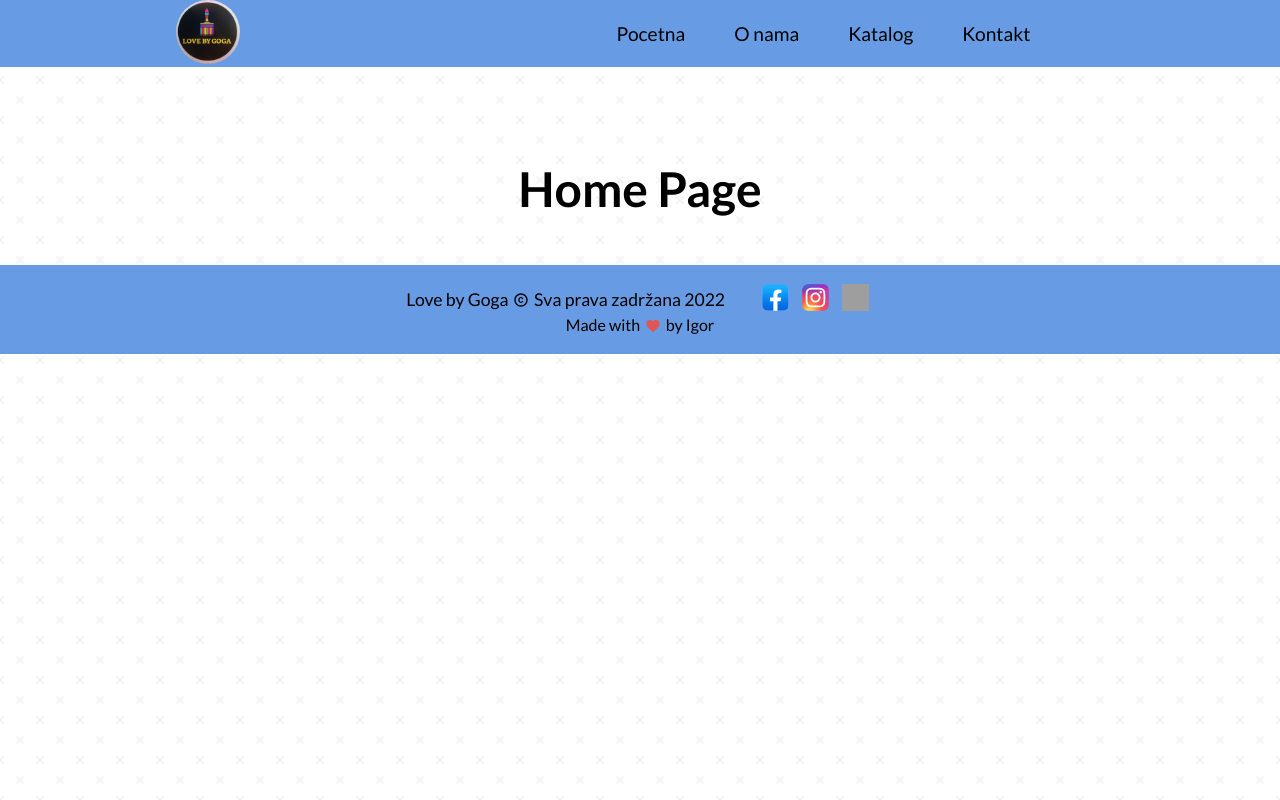
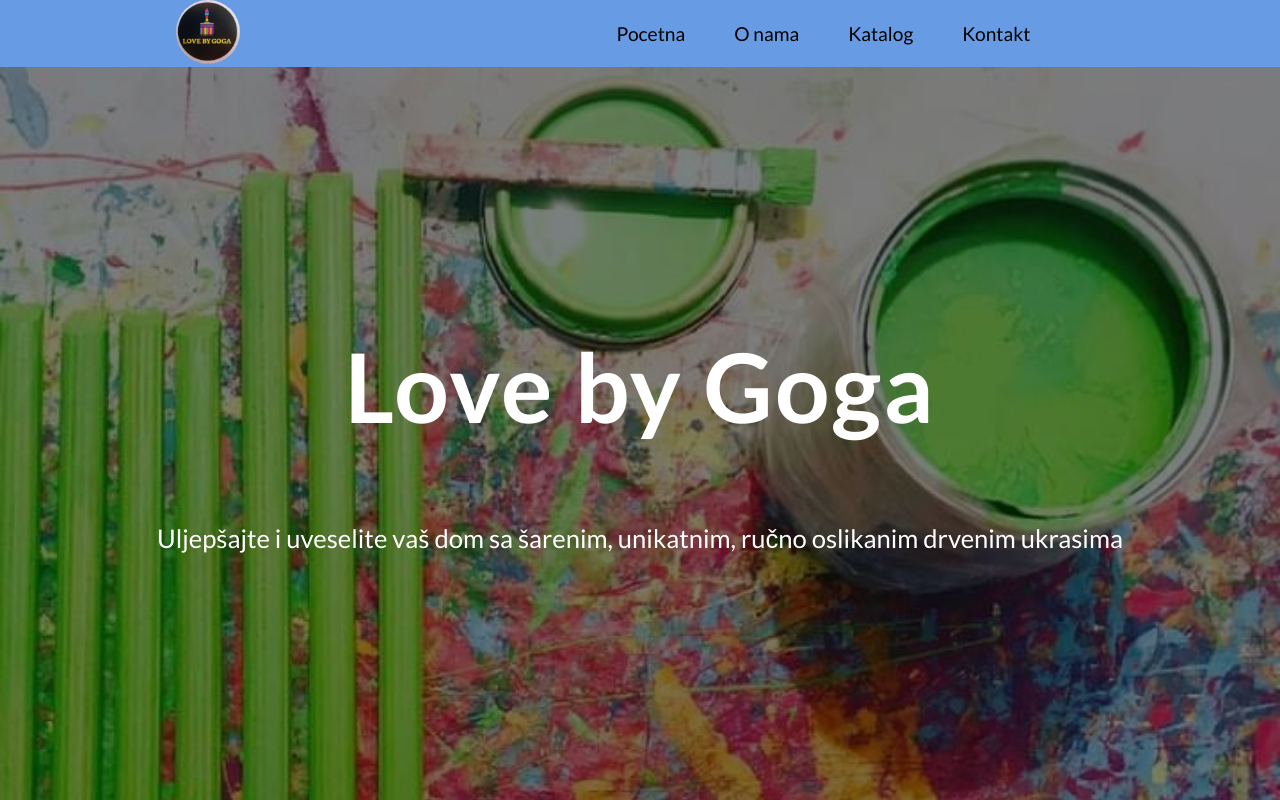
Before and after one commit to Munkiestar/goga-website, a React (Create React App) app: page / in a window 1280 px wide. Shown: the top 800 px of the page. Built offline with nearby package versions, Linux system fonts and the light colour scheme; grey boxes are pictures that could not be loaded.

Commit message:
ADD-main-page

```diff
--- a/src/App.js
+++ b/src/App.js
@@ -17,9 +17,7 @@
   return (
     <div className="app light-mode">
       <section className="container">
-        <Suspense fallback={<Loader />}>
-          <Navbar />
-        </Suspense>
+        <Navbar />
       </section>
 
       <section className="wrapper">
--- a/src/App.scss
+++ b/src/App.scss
@@ -17,6 +17,7 @@
 .app {
   font-family: "Lato", sans-serif;
   width: 100%;
+  height: auto;
 }
 
 .container {
@@ -27,9 +28,11 @@
 
 .wrapper {
   height: 100%;
-  max-width: 80rem;
-  margin: 10rem auto 3rem;
+  min-height: 100%;
+  //min-width: 80rem;
+  margin: 0 auto 4rem;
   background-color: transparent;
+  position: relative;
 }
 
 .light-mode {
--- a/src/components/footer/Footer.scss
+++ b/src/components/footer/Footer.scss
@@ -3,6 +3,7 @@
   height: 100%;
   background: var(--bcg-color-navbar);
   padding: 1.2rem;
+  position: relative;
 
   display: flex;
   justify-content: center;
--- a/src/pages/home/Home.js
+++ b/src/pages/home/Home.js
@@ -1,11 +1,22 @@
 import React from "react";
 import "./Home.scss";
+import home_img from "../../assets/home_page.jpg";
 
-function Home(props) {
+function Home() {
   return (
-    <div>
-      <h1>Home Page</h1>
-    </div>
+    <main className="home">
+      <section className="home__main">
+        <div className="home__main-content">
+          <h1>Love by Goga</h1>
+          <p>
+            {" "}
+            Uljepšajte i uveselite vaš dom sa šarenim, unikatnim, ručno
+            oslikanim drvenim ukrasima
+          </p>
+        </div>
+      </section>
+      <img src={home_img} alt="" />
+    </main>
   );
 }
 
--- a/src/pages/home/Home.scss
+++ b/src/pages/home/Home.scss
@@ -0,0 +1,81 @@
+.home {
+  position: relative;
+  max-height: 56.5rem;
+  width: 100%;
+  top: 67px;
+  overflow: hidden;
+  //width: 100%;
+  //height: 60px;
+  //overflow: hidden;
+
+  //top: 67px;
+  //width: 100%;
+  //height: 93vh;
+  //overflow-y: hidden;
+
+  img {
+    //position: static;
+    //height: 100%;
+    //width: 100%;
+    //object-fit: cover;
+
+    /* druga opcija*/
+
+    opacity: 0.5;
+    position: relative;
+    //height: 90vh;
+    width: 100%;
+    margin: 0;
+    object-fit: cover;
+    //
+    //&::after {
+    //  position: absolute;
+    //  content: "";
+    //  top: 0;
+    //  left: 0;
+    //  right: 0;
+    //  bottom: 0;
+    //  background: rgba(0, 0, 0, 0.2);
+    //  z-index: 200;
+    //}
+  }
+
+  &__main {
+    background: #000;
+    //max-width: 80rem;
+    width: 100%;
+    height: 100%;
+    display: flex;
+    flex-direction: column;
+    justify-content: center;
+    align-items: center;
+    position: absolute;
+    //top: 0;
+    //left: 0;
+    //right: 0;
+    //bottom: -1px;
+
+    &-content {
+      font-family: inherit;
+      display: flex;
+      flex-direction: column;
+      align-items: center;
+      margin: auto;
+      padding: 2rem;
+      text-align: center;
+      height: 60%;
+      z-index: 100;
+      color: #fff;
+
+      h1 {
+        font-size: 6rem;
+        letter-spacing: 2px;
+      }
+
+      p {
+        margin-top: 2rem;
+        font-size: 1.6rem;
+      }
+    }
+  }
+}
```
Also changed, not shown: src/assets/home_page.jpg (added).
